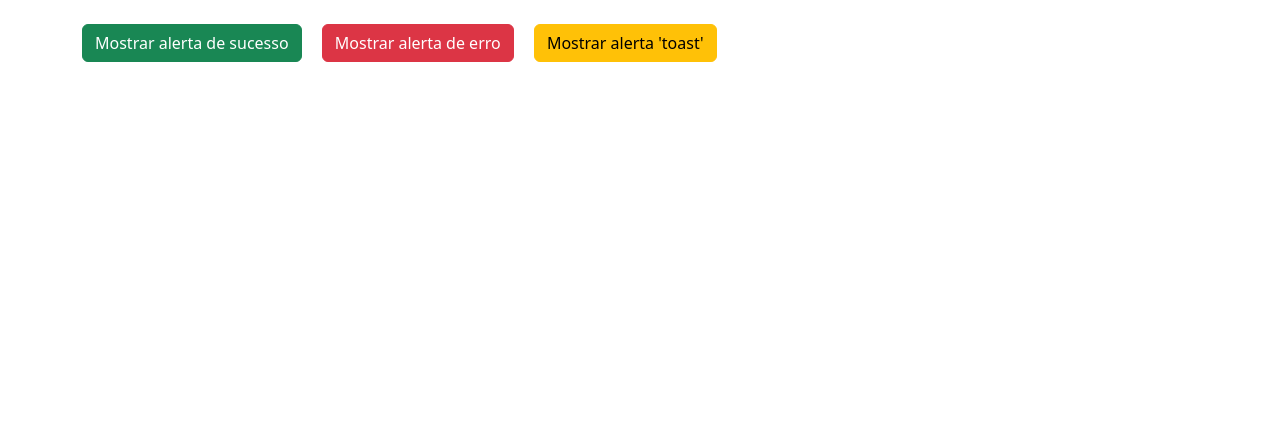
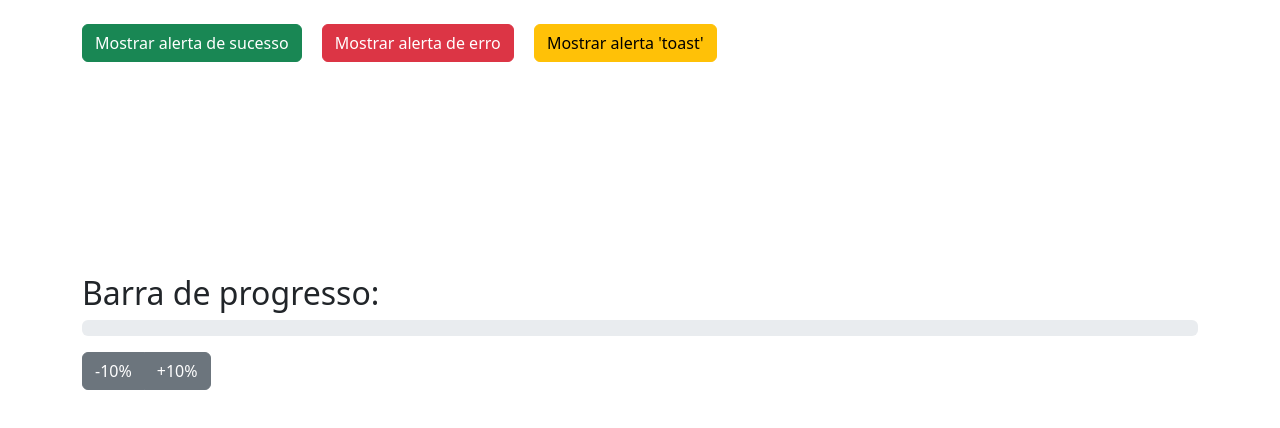
Before and after one commit to julia-daniluski/BOOSTRAP, a plain HTML site: page ex9_alerts_progress-sub-js/ex9.html in a window 1280 px wide. Drawn offline with nearby package versions, Linux system fonts and the light colour scheme.

Commit message:
Update ex9.html

```diff
--- a/ex9_alerts_progress-sub-js/ex9.html
+++ b/ex9_alerts_progress-sub-js/ex9.html
@@ -38,6 +38,22 @@
 
         </div>
       </div>
+
+      <!-- Barra de progresso -->
+       <h2 class="mt-4">Barra de progresso:</h2>
+       <div class="progress mb-3">
+        <div class="progress-bar progress-bar-striped progress-bar-animated" id="dynamicProgress" role="progressbar" style="width: 0%;">
+            0%
+        </div>
+      </div>
+
+      <!-- controle da barra de progresso -->
+      <div class="btn-group">
+        <button class="btn btn-secondary" id="decreaseBtn">-10%</button>
+        <button class="btn btn-secondary" id="increaseBtn">+10%</button>
+      </div>
+
+       </div>
     </div>
 
 
```
